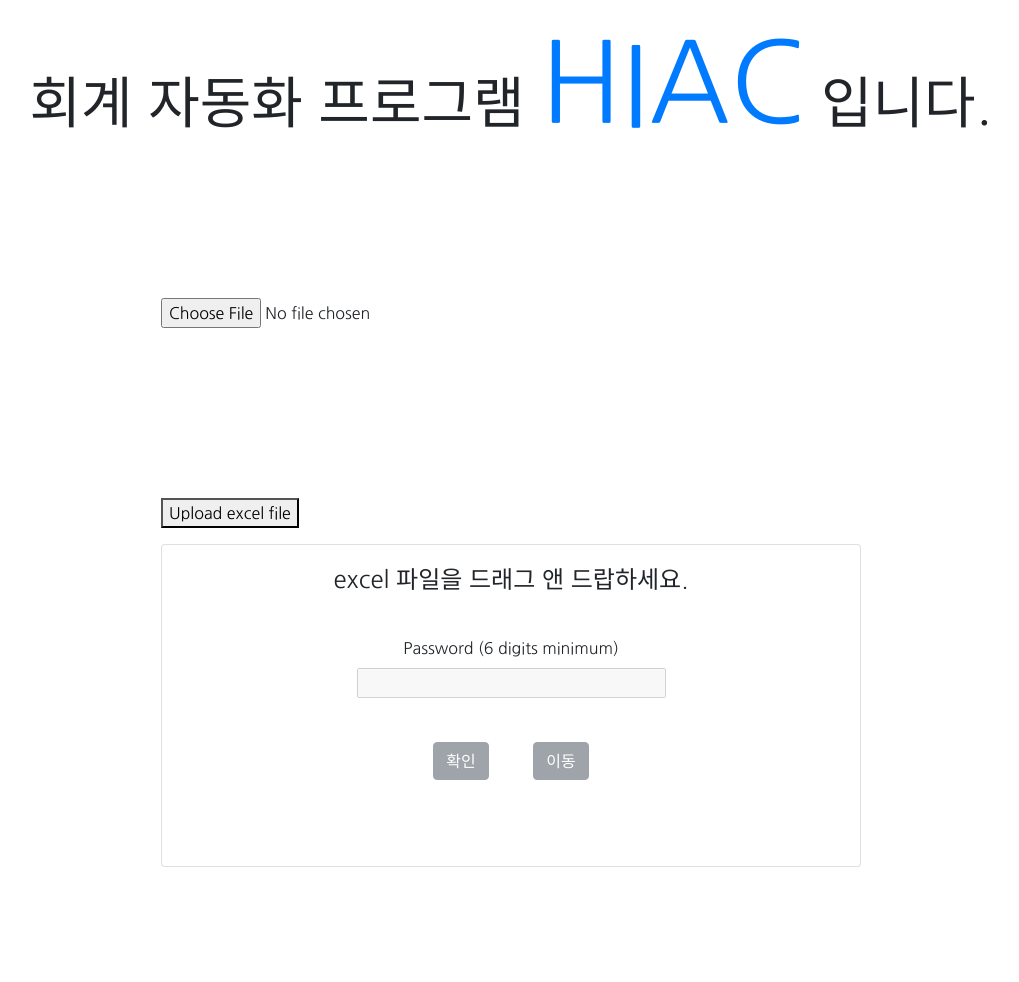
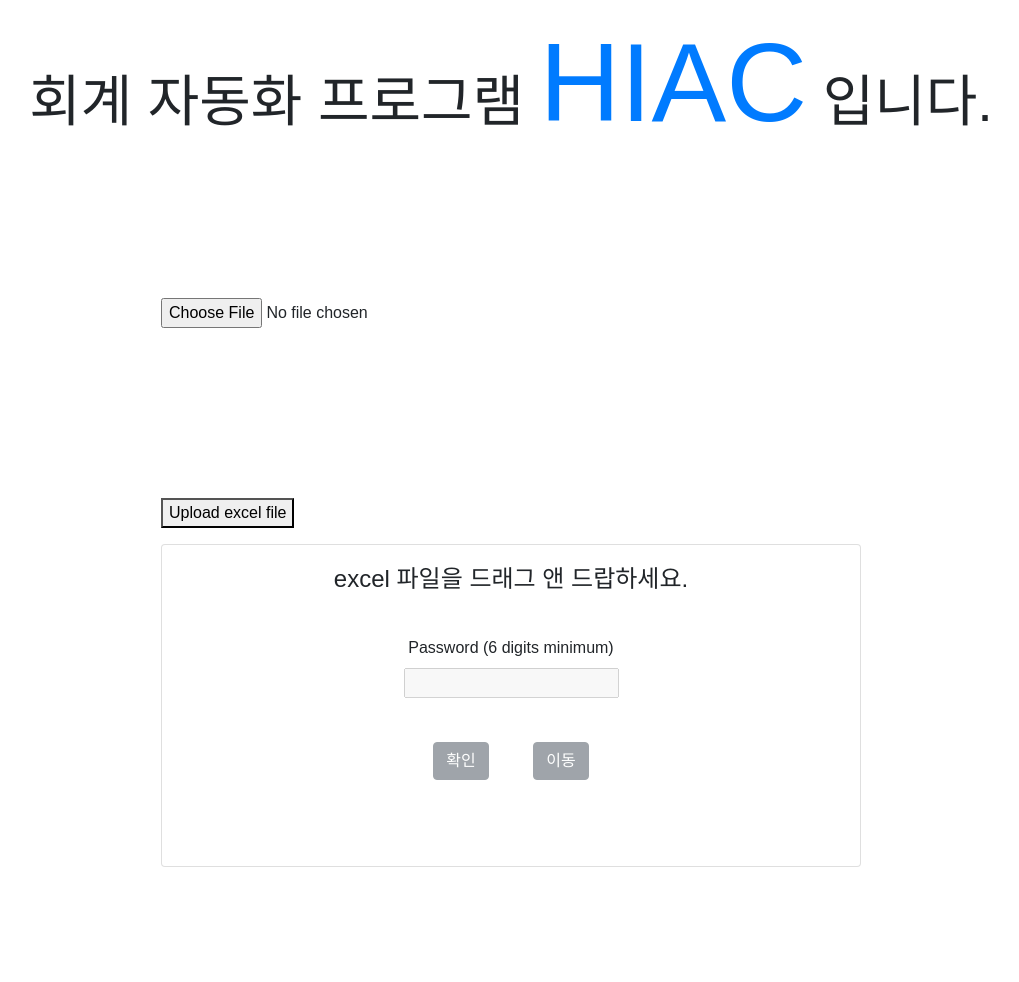
Before and after one commit to HICC-Bootcamp/2022-import4ky-HICCAccountingProgram, a Django app: template HIAC/templates/HIAC/intro.html in a window 1280 px wide. Shown: the whole page, without its empty margins (129-1148 px from the left). Run offline with Django 3.2, Linux system fonts and the light colour scheme; the template is opened without the code that fills it, so the values that code supplies are empty; some web fonts are replaced.

Commit message:
강원교육모두체 Bold로 폰트 변경

```diff
--- a/HIAC/templates/HIAC/intro.html
+++ b/HIAC/templates/HIAC/intro.html
@@ -4,10 +4,15 @@
 
 <style>
 
-    @import url('https://fonts.googleapis.com/css2?family=Nanum+Gothic&display=swap');
+    @font-face {
+    font-family: 'GangwonEdu_OTFBoldA';
+    src: url('https://cdn.jsdelivr.net/gh/projectnoonnu/noonfonts_2201-2@1.0/GangwonEdu_OTFBoldA.woff') format('woff');
+    font-weight: normal;
+    font-style: normal;
+    }
 
     body {
-        font-family: 'Nanum Gothic', sans-serif;
+        font-family: 'GangwonEdu_OTFBoldA', sans-serif;
     }
 
     #input-file-now {
```
